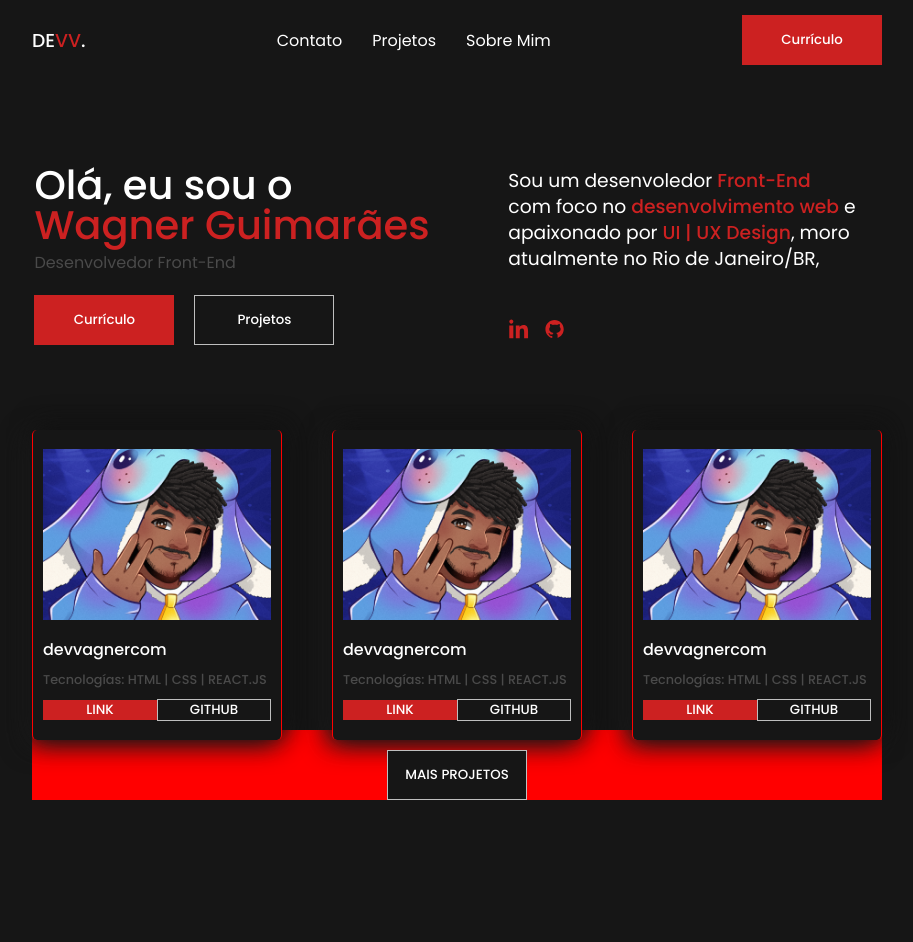
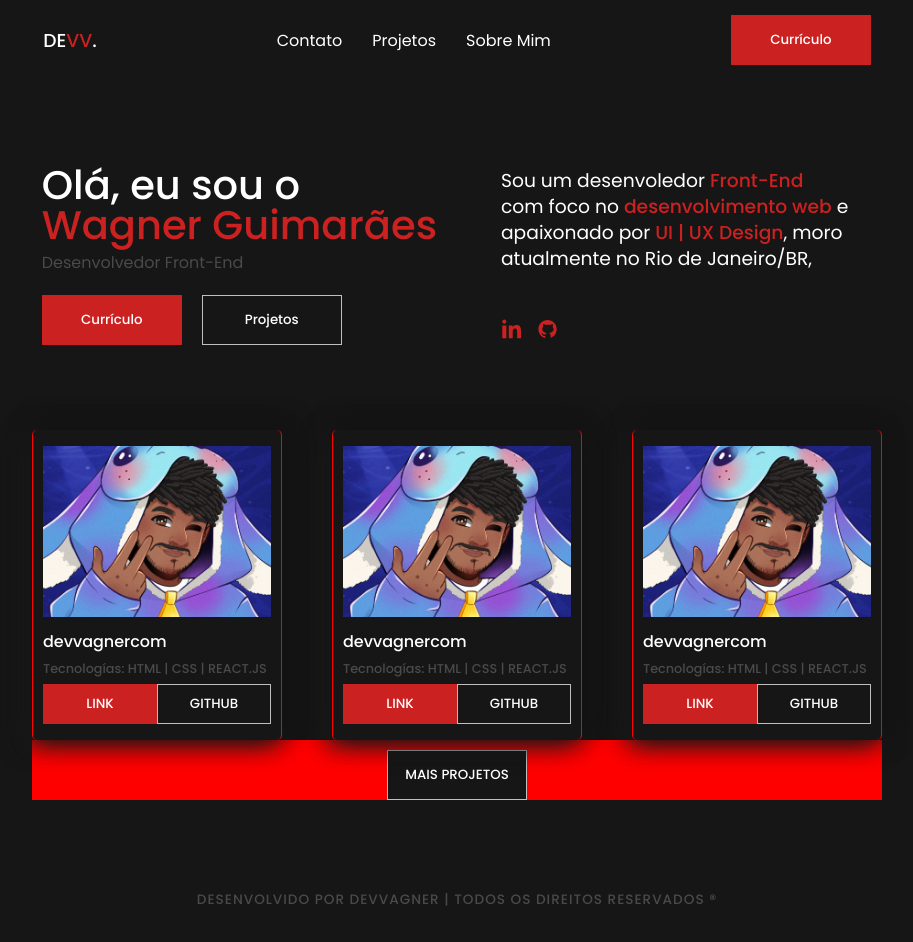
Before and after one commit to devvagnerBR/portifolio, a React (Create React App) app in the folder devvagner.com/: page / in a window 1280 px wide. Shown: the top 942 px of the page, without its empty margins (183-1096 px from the left). Built offline with nearby package versions, Linux system fonts and the light colour scheme.

Commit message:
adding display flex

```diff
--- a/devvagner.com/src/App.module.css
+++ b/devvagner.com/src/App.module.css
@@ -10,6 +10,7 @@
 body,
 html {
 	background: var(--secondary);
+	height: 110vh;
 }
 
 :root {
--- a/devvagner.com/src/Components/Button/Button.module.css
+++ b/devvagner.com/src/Components/Button/Button.module.css
@@ -20,7 +20,7 @@
 }
 
 .button__view_red {
-	height: 20px;
+	height: 40px;
 	width: 50%;
 	padding: 0px 15px;
 	cursor: pointer;
@@ -29,7 +29,7 @@
 }
 
 .button__view_dark {
-	height: calc(20px +2px);
+	height: 40px;
 	width: 50%;
 	padding: 0px 15px;
 	cursor: pointer;
--- a/devvagner.com/src/Components/Header/Header.module.css
+++ b/devvagner.com/src/Components/Header/Header.module.css
@@ -1,5 +1,4 @@
 .header__container {
-	flex: 1;
 	max-width: 850px;
 	margin: 0 auto;
 	height: 80px;
@@ -8,6 +7,7 @@
 	align-items: center;
 	justify-content: space-between;
 	flex-wrap: wrap;
+	gap: 180px;
 }
 .header__logo span {
 	color: var(--text-red);
--- a/devvagner.com/src/Pages/HomePage/HomePage.jsx
+++ b/devvagner.com/src/Pages/HomePage/HomePage.jsx
@@ -48,8 +48,10 @@ const HomePage = () => {
                 <Button color={`button__dark`}>MAIS PROJETOS</Button>
             </section>
 
+
             <footer className={styles.homepage__footer}>
-                <p>DESENVOLVIDO POR DEVVAGNER</p>
+                <p>DESENVOLVIDO POR DEVVAGNER | TODOS OS DIREITOS RESERVADOS ® </p>
+
             </footer>
 
 
--- a/devvagner.com/src/Pages/HomePage/HomePage.module.css
+++ b/devvagner.com/src/Pages/HomePage/HomePage.module.css
@@ -1,5 +1,6 @@
 .homepage__container {
-	background: var(--secondary);
+	display: flex;
+	flex-direction: column;
 	max-width: 100%;
 }
 
@@ -110,18 +111,19 @@
 	justify-content: center;
 	gap: 50px;
 	flex-wrap: wrap;
+	z-index: 1000;
 }
 
 .homepage__more_projects {
 	display: flex;
-
 	align-items: flex-end;
 	justify-content: center;
 	background: red;
 	max-width: 850px;
-	height: 70px;
+	width: 850px;
+	height: 60px;
 	margin: 0 auto;
-	margin-bottom: 100px;
+	margin-bottom: 50px;
 }
 
 .homepage__footer {
@@ -134,4 +136,6 @@
 	color: var(--text-grey);
 	font-size: 0.85rem;
 	letter-spacing: 1px;
+	position: static;
+	bottom: 0;
 }
```
